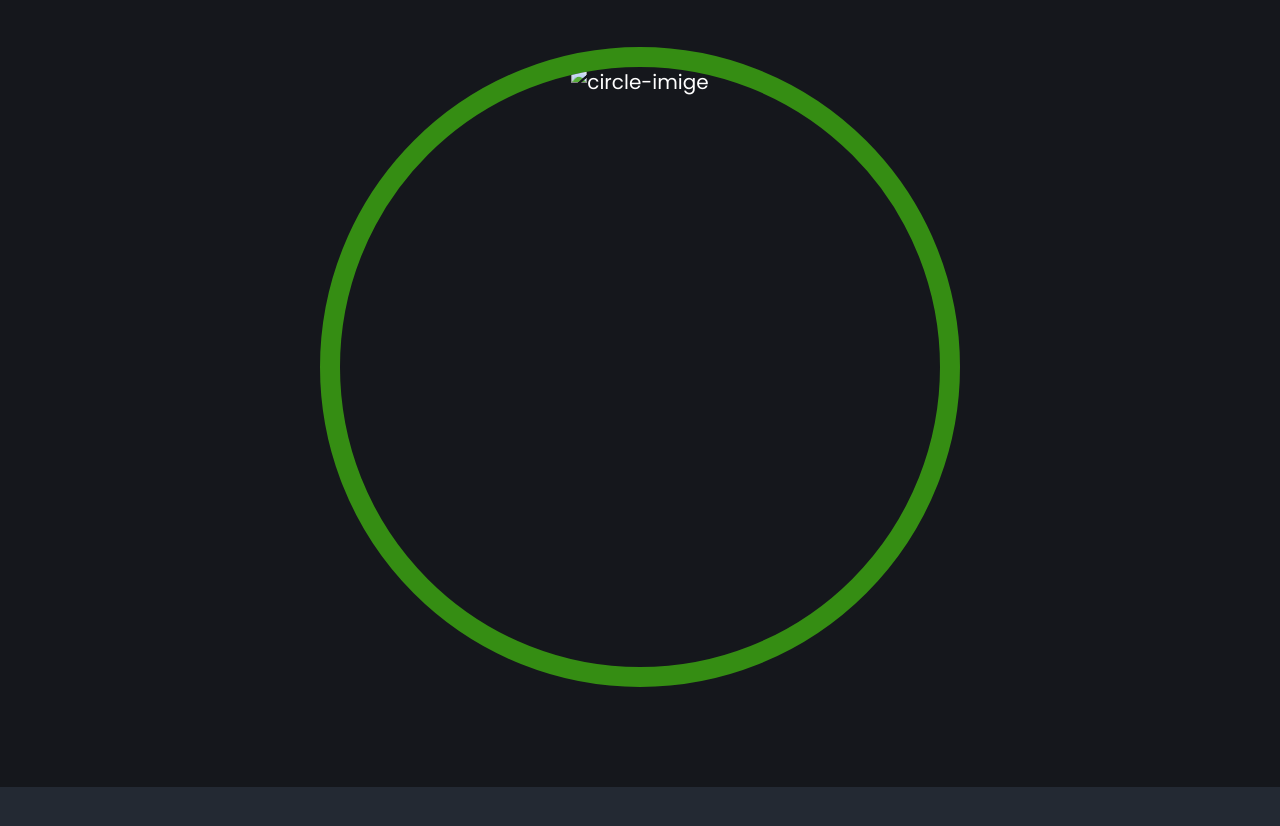
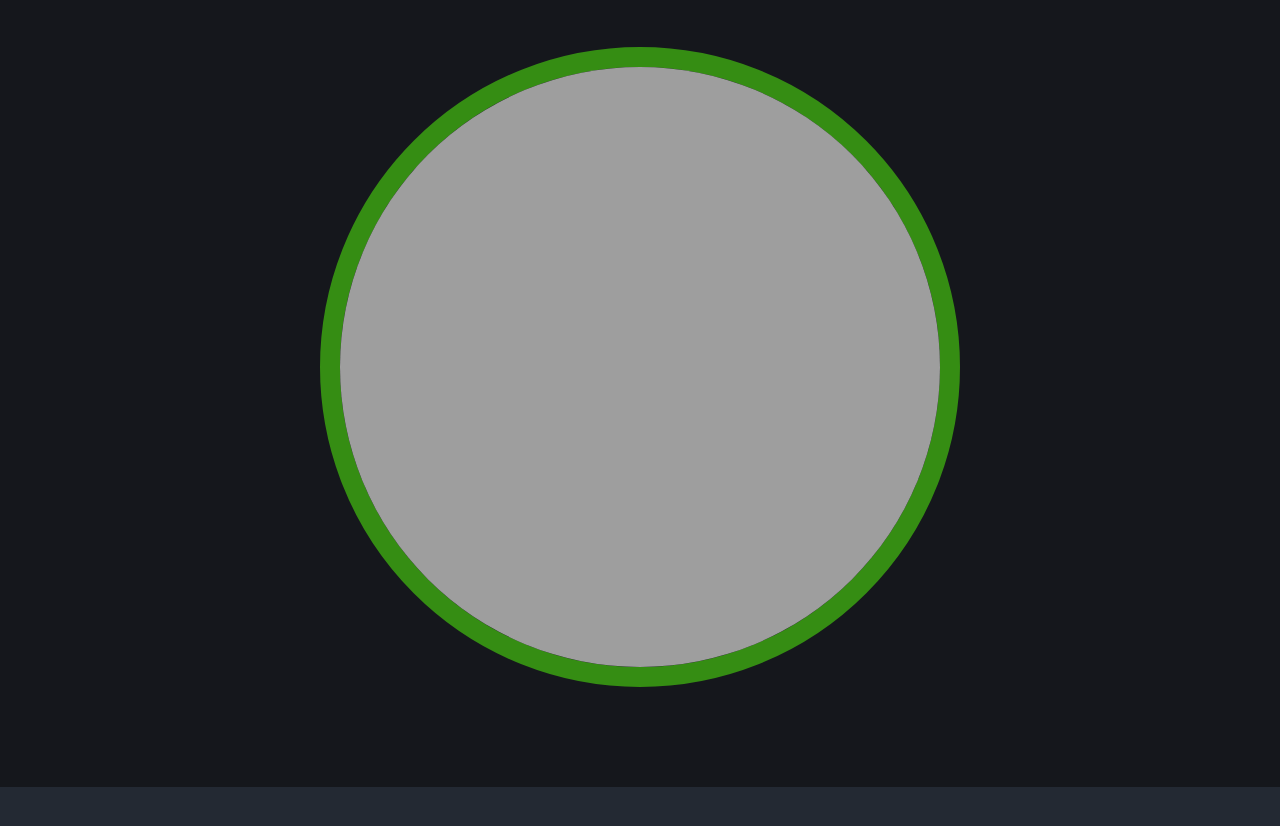
Before and after one commit to Manuel0705/Portfolio-Manu, a website: page index.html in a window 1280 px wide. Shown: the part 538-1364 px from the top of the page. Drawn offline with Linux system fonts and the light colour scheme; the site is published under a folder, as on GitHub Pages, so addresses that start at the root find nothing.

Commit message:
fehlenden punkt im pfad ergänzt

```diff
--- a/index.html
+++ b/index.html
@@ -37,7 +37,7 @@
         </p>
       </div>
       <div class="circle">
-        <img src="/assets/img/MP_SC_DD_5.jpg" alt="circle-imige" />
+        <img src="./assets/img/MP_SC_DD_5.jpg" alt="circle-imige" />
       </div>
     </header>
     <section id="about_me_section">
```
